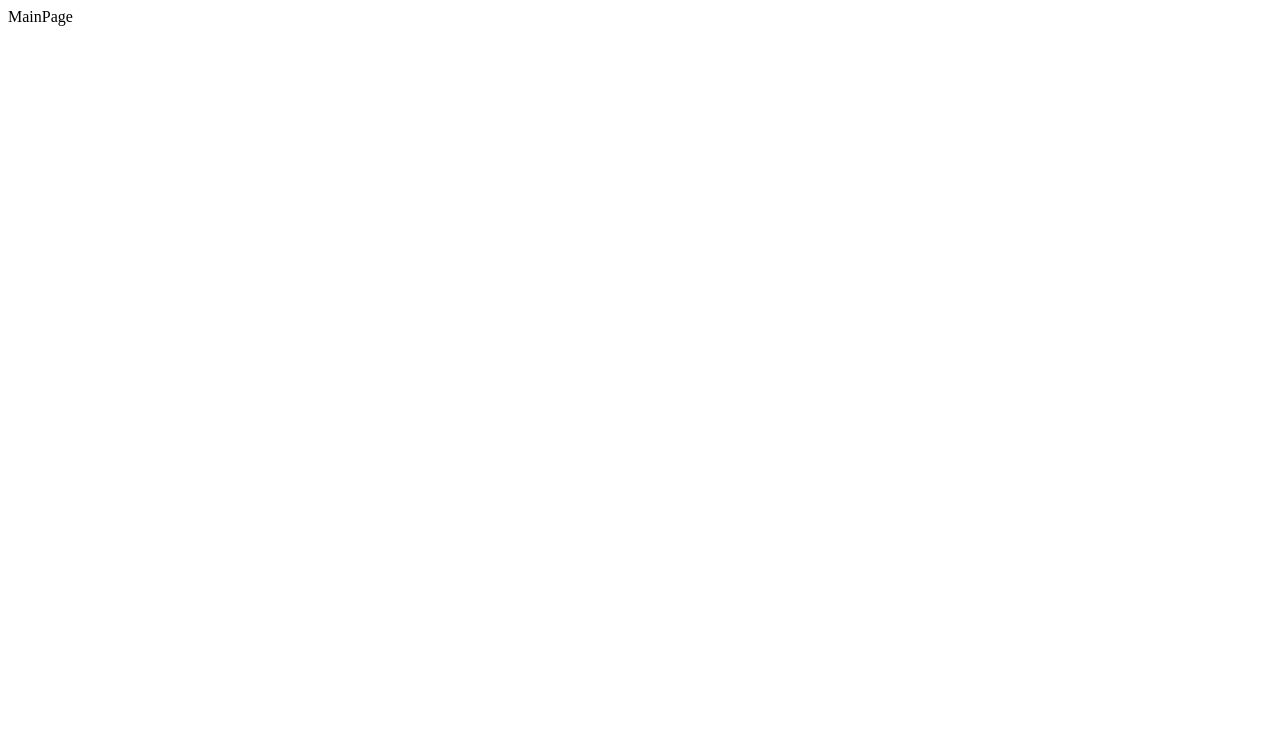
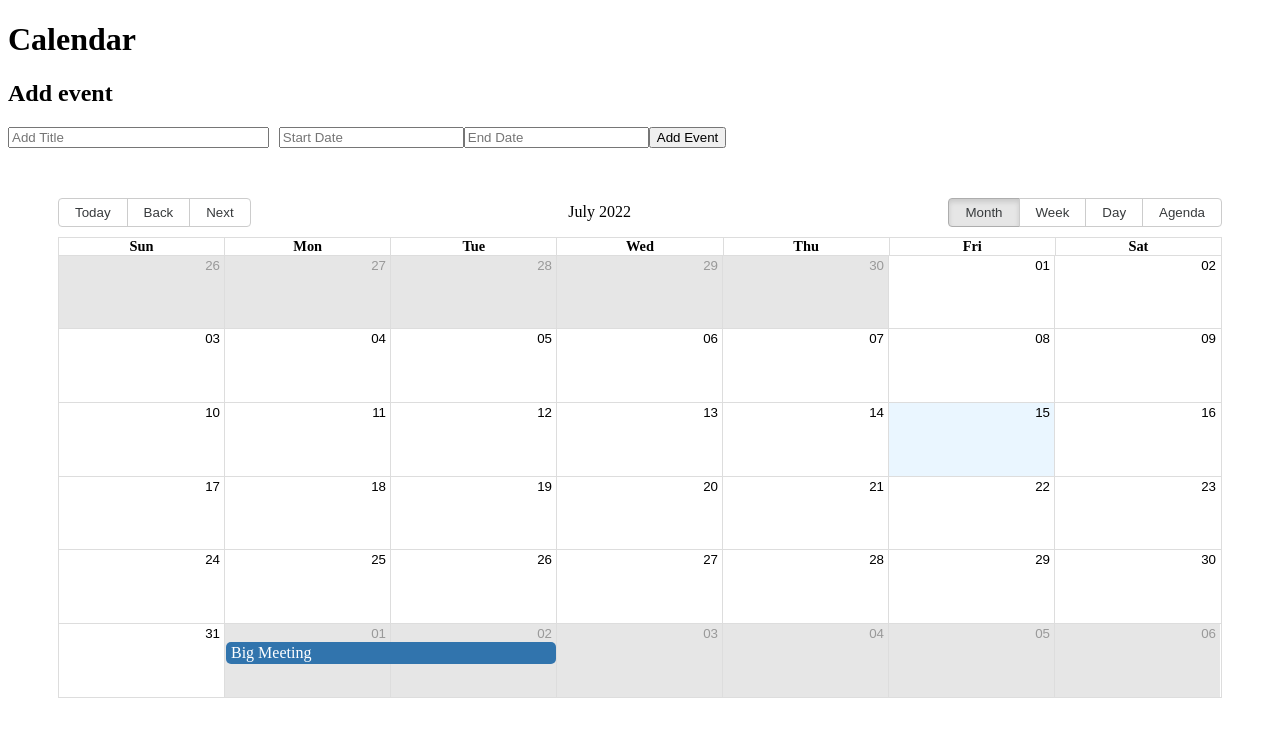
Before and after one commit to AleksaStarcevic/Reservation-System-Frontend, a React (Create React App) app: page /main in a window 1280 px wide. Shown: the top 736 px of the page. Built offline with nearby package versions, Linux system fonts and the light colour scheme; no server answers; the HTML template or start-up script is replaced by a standard one.

Commit message:
dodat big calendar

```diff
--- a/package.json
+++ b/package.json
@@ -7,7 +7,11 @@
     "@testing-library/react": "^13.3.0",
     "@testing-library/user-event": "^13.5.0",
     "axios": "^0.27.2",
+    "date-fns": "^2.29.1",
+    "moment": "^2.29.4",
     "react": "^18.2.0",
+    "react-big-calendar": "^1.5.0",
+    "react-datepicker": "^4.8.0",
     "react-dom": "^18.2.0",
     "react-router-dom": "^6.3.0",
     "react-scripts": "5.0.1",
--- a/src/Login.js
+++ b/src/Login.js
@@ -27,9 +27,7 @@ function Login() {
 		e.preventDefault();
 		setUser("");
 		setPassword("");
-		setSuccess(true);
 
-		try {
 		const response = await axios.post(
 			"/login",
 			new URLSearchParams({
@@ -43,33 +41,26 @@ function Login() {
 			}
 		);
 
-			const accessToken = response?.headers?.validationtoken;
-			const userEmail = response?.headers?.EMAIL;
-
-			setAuth({ email: userEmail, token: accessToken });
-
-			// console.log(response.headers);
-		} catch (err) {
-			if (!err?.response) {
-				setErrorMessage("NO RESPONSE");
-			} else if (err.response?.status === 400) {
-				setErrorMessage("Missing username or password");
-			} else if (err.response?.status === 401) {
-				setErrorMessage("Unathorized");
-			} else {
-				setErrorMessage("Login failed!");
-			}
-		}
+		if (response.headers.validationtoken) {
+			setSuccess(true);
 		}
 
-	if (success === true) {
-		navigate("/main");
+		const accessToken = response?.headers?.validationtoken;
+		setAuth({ email: user, token: accessToken });
+
+		// if (response.status === 400) {
+		// 	setErrorMessage("Missing username or password");
+		// } else if (response.status === 401) {
+		// 	setErrorMessage("Unathorized");
+		// } else {
+		// 	setErrorMessage("Login failed!");
+		// }
 	}
 
 	return (
 		<>
 			{success ? (
-				<a href="">HomePage</a>
+				navigate("/main")
 			) : (
 				<section>
 					<p ref={errRef}>{errorMessage}</p>
--- a/src/MainPage.js
+++ b/src/MainPage.js
@@ -1,9 +1,118 @@
-import React from 'react'
+import React, { useContext, useEffect, useState } from "react";
+import AuthContext from "./context/AuthProvider";
+import axios from "./api/axios";
+import moment from "moment";
+import format from "date-fns/format";
+import getDay from "date-fns/getDay";
+import parse from "date-fns/parse";
+import startOfWeek from "date-fns/startOfWeek";
+import { Calendar, dateFnsLocalizer } from "react-big-calendar";
+import "react-big-calendar/lib/css/react-big-calendar.css";
+import DatePicker from "react-datepicker";
+import "react-datepicker/dist/react-datepicker.css";
+
+const locales = {
+	"en-US": require("date-fns/locale/en-US"),
+};
+
+const localizer = dateFnsLocalizer({
+	format,
+	parse,
+	startOfWeek,
+	getDay,
+	locales,
+});
+
+const events = [
+	{
+		title: "Big Meeting",
+		allDay: true,
+		start: new Date(2022, 7, 1),
+		end: new Date(2022, 7, 3),
+	},
+	{
+		title: "Vacation",
+		start: new Date(2022, 7, 7),
+		end: new Date(2022, 7, 10),
+	},
+	{
+		title: "Conference",
+		start: new Date(2022, 7, 20),
+		end: new Date(2022, 7, 23),
+	},
+];
 
 function MainPage() {
-  return (
-    <div>MainPage</div>
-  )
+	const { auth } = useContext(AuthContext);
+	const [appointments, setAppointments] = useState([]);
+
+	const [newEvent, setNewEvent] = useState({ title: "", start: "", end: "" });
+	const [allEvents, setAllEvents] = useState(events);
+
+	function handleAddEvent() {
+		setAllEvents([...allEvents, newEvent]);
+	}
+
+	useEffect(() => {
+		const fetchTypes = async () => {
+			try {
+				var date1 = new Date("2022, 06, 22");
+				var dateFormat = moment(date1).format("YYYY-MM-DD");
+
+				console.log(dateFormat);
+
+				const response = await axios.post(
+					`/appointment/${dateFormat}`,
+					{},
+					{ headers: { Authorization: `Bearer ${auth.token}` } }
+				);
+
+				console.log(response.data);
+				setAppointments(response.data);
+			} catch (err) {
+				console.log("ERROR!!!" + err); // not in 200
+			}
+		};
+
+		fetchTypes();
+	}, []);
+
+	return (
+		<div>
+			<h1>Calendar</h1>
+			<h2>Add event</h2>
+			<div>
+				<input
+					type="text"
+					placeholder="Add Title"
+					style={{ width: "20%", marginRight: "10px" }}
+					value={newEvent.title}
+					onChange={e => setNewEvent({ ...newEvent, title: e.target.value })}
+				/>
+				<DatePicker
+					placeholderText="Start Date"
+					style={{ marginRight: "10px" }}
+					selected={newEvent.start}
+					onChange={start => setNewEvent({ ...newEvent, start })}
+				/>
+				<DatePicker
+					placeholderText="End Date"
+					selected={newEvent.end}
+					onChange={end => setNewEvent({ ...newEvent, end })}
+				/>
+				<button stlye={{ marginTop: "10px" }} onClick={handleAddEvent}>
+					Add Event
+				</button>
+			</div>
+			<Calendar
+				localizer={localizer}
+				events={allEvents}
+				startAccessor="start"
+				endAccessor="end"
+				style={{ height: 500, margin: "50px" }}
+			/>
+		</div>
+	);
 }
 
 export default MainPage;
```
Also changed, not shown: 1 other file (tests, documents, lock files or other folders). Lines whose indentation alone changed are shown as unchanged.
